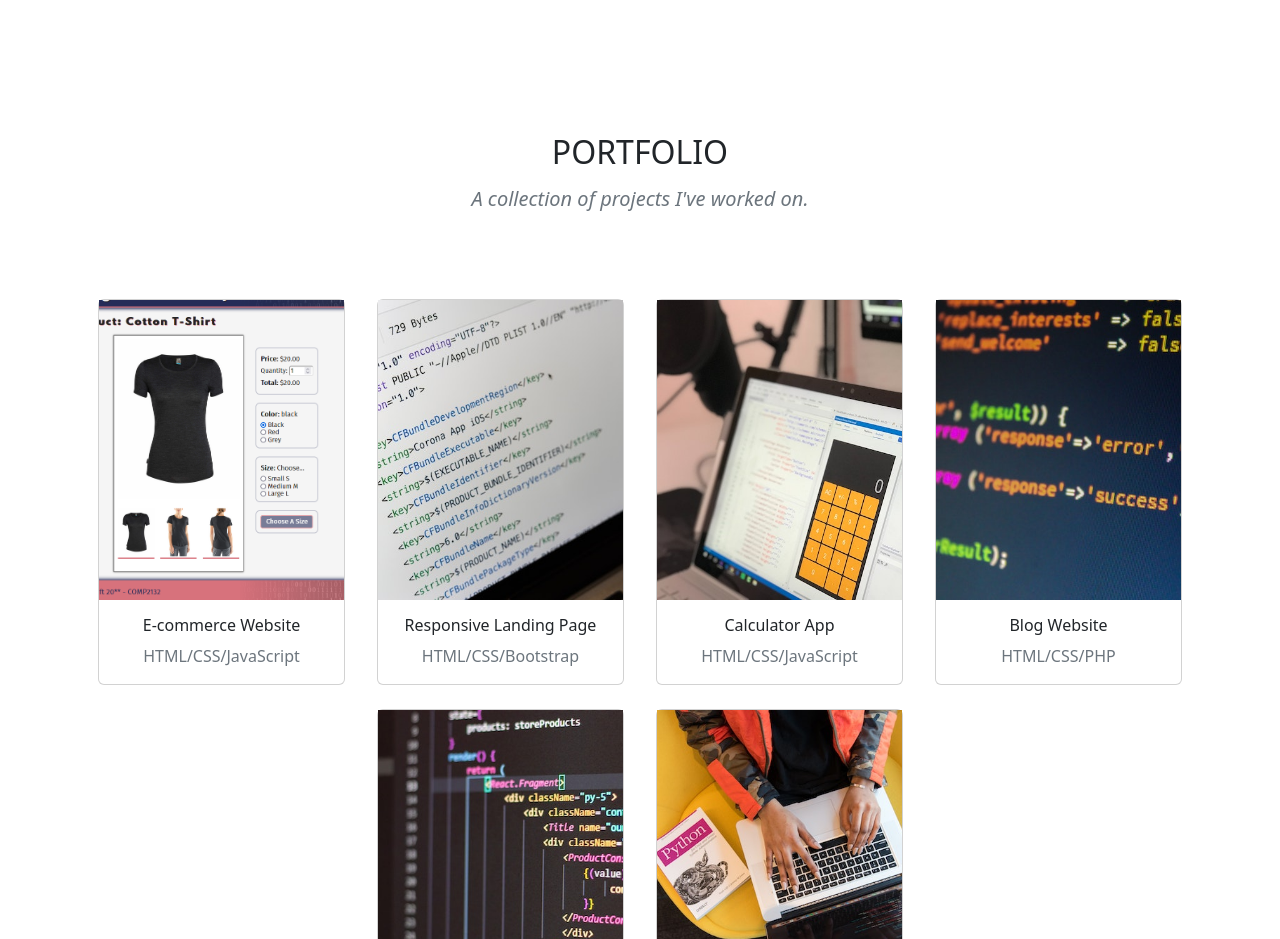
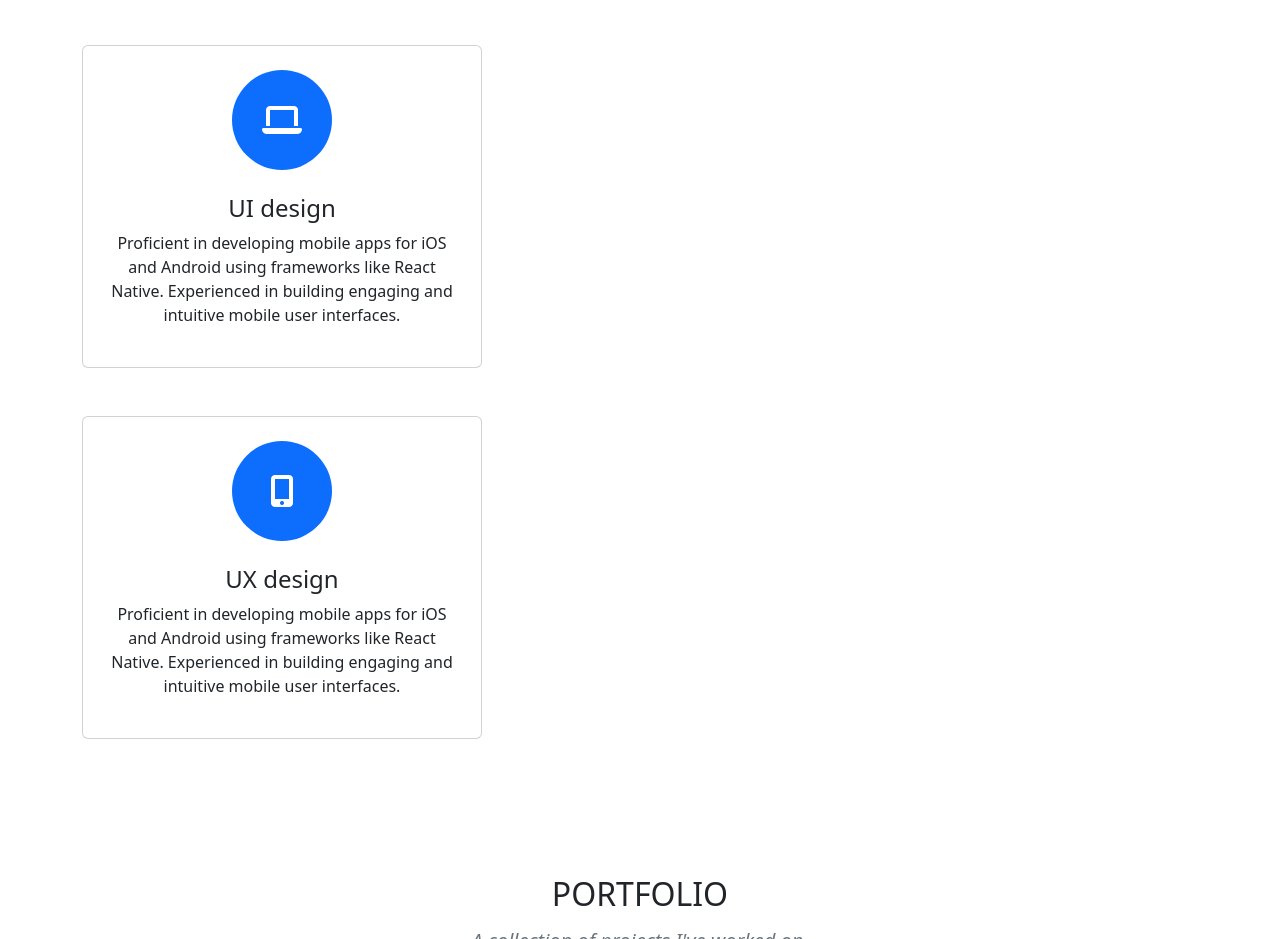
Before and after one commit to hilmy233/LandingPage, a plain HTML site: page index.html in a window 1280 px wide. Shown: the part 1743-2682 px from the top of the page. Drawn offline with nearby package versions, Linux system fonts and the light colour scheme.

Commit message:
nambah skill

```diff
--- a/index.html
+++ b/index.html
@@ -76,6 +76,19 @@
           <p class="text-center">Proficient in developing mobile apps for iOS and Android using frameworks like React Native. Experienced in building engaging and intuitive mobile user interfaces.</p>
         </div>
       </div>
+      <div class="card mt-5 d-flex flex-column align-items-center text-center bg-white p-4" style="width: 25rem">
+        <i class="text-white bg-primary d-flex align-items-center justify-content-center fs-2 rounded-circle fa-solid fa-laptop"></i>
+        <h3 class="mt-4 h4">UI design</h3>
+        <p class="text-center">Proficient in developing mobile apps for iOS and Android using frameworks like React Native. Experienced in building engaging and intuitive mobile user interfaces.</p>
+      </div>
+    </div>
+    <div class="card mt-5 d-flex flex-column align-items-center text-center bg-white p-4" style="width: 25rem">
+      <i class="text-white bg-primary d-flex align-items-center justify-content-center fs-2 rounded-circle fa-solid fa-mobile-screen-button"></i>
+      <h3 class="mt-4 h4">UX design</h3>
+      <p class="text-center">Proficient in developing mobile apps for iOS and Android using frameworks like React Native. Experienced in building engaging and intuitive mobile user interfaces.</p>
+    </div>
+  </div>
+
     </section>
 
     <!-- Portfolio Section -->
```
